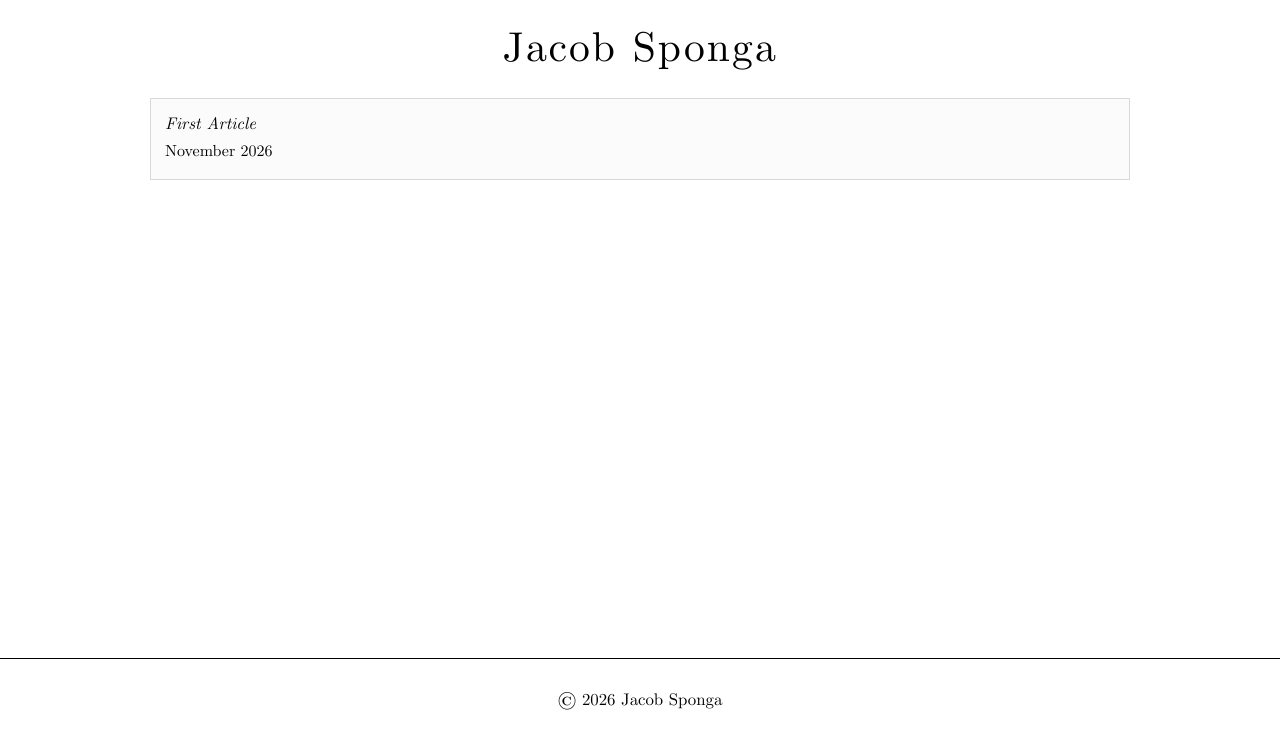
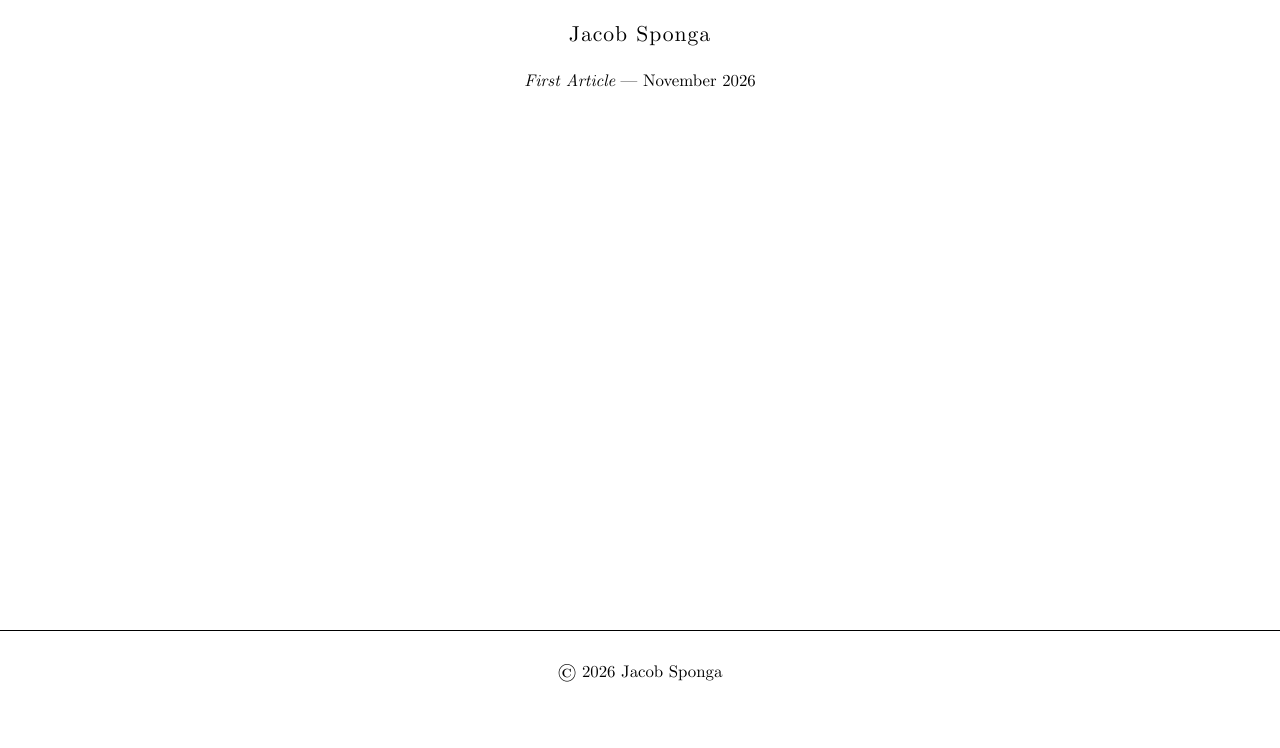
Before and after one commit to newstylemagazine/jacobsponga, a plain HTML site: page index.html in a window 1280 px wide. Drawn offline with Linux system fonts and the light colour scheme.

Commit message:
Add files via upload

```diff
--- a/index.html
+++ b/index.html
@@ -17,12 +17,9 @@
             <!--
               TO ADD AN ARTICLE: copy one <article> block below, paste it at the TOP
               of this list (newest first), and change the link, title and date.
-              Card sizes: class="post-card" (small), "post-card large" (half width),
-              "post-card wide" (two-thirds), "post-card feature" (full width).
-              The <img> line is optional — delete it for a text-only card.
             -->
 
-            <article class="post-card feature">
+            <article class="post-card">
                 <a class="post-link" href="articles/first-article.html">
                     <div class="post-meta">
                         <h3><i>First Article</i></h3>
--- a/styles.css
+++ b/styles.css
@@ -32,15 +32,14 @@ body {
 a { color: black; text-decoration: none; }
 
 .container { max-width: 600px; margin: 0 auto; padding: 0 40px; }
-body.writing-page .container { max-width: 1060px; }
 
 /* Header */
 header { text-align: center; padding: 20px; }
 
 header h1 {
-    font-size: 2.6em;
+    font-size: 1.35em;
     font-weight: normal;
-    letter-spacing: 2px;
+    letter-spacing: 1px;
 }
 
 header h1 a {
@@ -53,45 +52,29 @@ header h1 a:hover { color: #888; }
 /* Main */
 main { padding: 40px 0 80px; min-height: calc(100vh - 300px); }
 
-/* Writing grid */
+/* Writing list: one line per article */
+body.writing-page .container { max-width: 600px; }
+
 .post-constellation {
-    display: grid;
-    grid-template-columns: repeat(12, minmax(0, 1fr));
-    gap: 18px;
-    align-items: start;
+    display: flex;
+    flex-direction: column;
+    align-items: center;
+    gap: 22px;
+    text-align: center;
 }
 
-.post-card {
-    grid-column: span 4;
-    min-width: 0;
-    border: 1px solid #d8d8d8;
-    background: #fbfbfb;
-    transition: transform 0.25s ease, box-shadow 0.25s ease;
+.post-link { display: block; color: inherit; }
+.post-thumb { display: none; }
+
+.post-meta h3,
+.post-date {
+    display: inline;
+    font-size: 1.05em;
+    font-weight: normal;
+    margin: 0;
 }
-.post-card.large   { grid-column: span 6; }
-.post-card.wide    { grid-column: span 8; }
-.post-card.feature { grid-column: span 12; }
-.post-card.feature .post-thumb { aspect-ratio: 21 / 9; }
+.post-date::before { content: " \2014  "; }
 
-.post-link { display: block; color: inherit; }
-
-.post-thumb {
-    width: 100%;
-    aspect-ratio: 4 / 3;
-    object-fit: cover;
-    display: block;
-    filter: grayscale(14%);
-}
-
-.post-meta { padding: 14px 14px 16px; }
-.post-meta h3 { font-size: 1.05em; font-weight: normal; margin: 0 0 4px; }
-.post-date { margin: 0; }
-
-.post-card:hover,
-.post-card:focus-within {
-    transform: translateY(-3px);
-    box-shadow: 0 8px 18px rgba(0, 0, 0, 0.1);
-}
 .post-card:hover .post-meta,
 .post-card:focus-within .post-meta { color: #888; }
 
@@ -125,11 +108,8 @@ footer {
 @media (max-width: 768px), (hover: none) and (pointer: coarse) {
     body { font-size: 14px; }
     .container, body.writing-page .container { max-width: 100%; padding: 0 20px; }
-    header h1 { font-size: 1.8em; letter-spacing: 1px; }
+    header h1 { font-size: 1.25em; }
     main { padding: 20px 0 40px; }
-    .post-constellation { grid-template-columns: 1fr; gap: 14px; }
-    .post-card, .post-card.large, .post-card.wide, .post-card.feature { grid-column: span 1; }
-    .post-thumb, .post-card.feature .post-thumb { aspect-ratio: 16 / 10; }
     .story-spacer { height: 8em; }
     .story-image { width: 100%; }
 }
```
Also changed, not shown: 1 other file.
